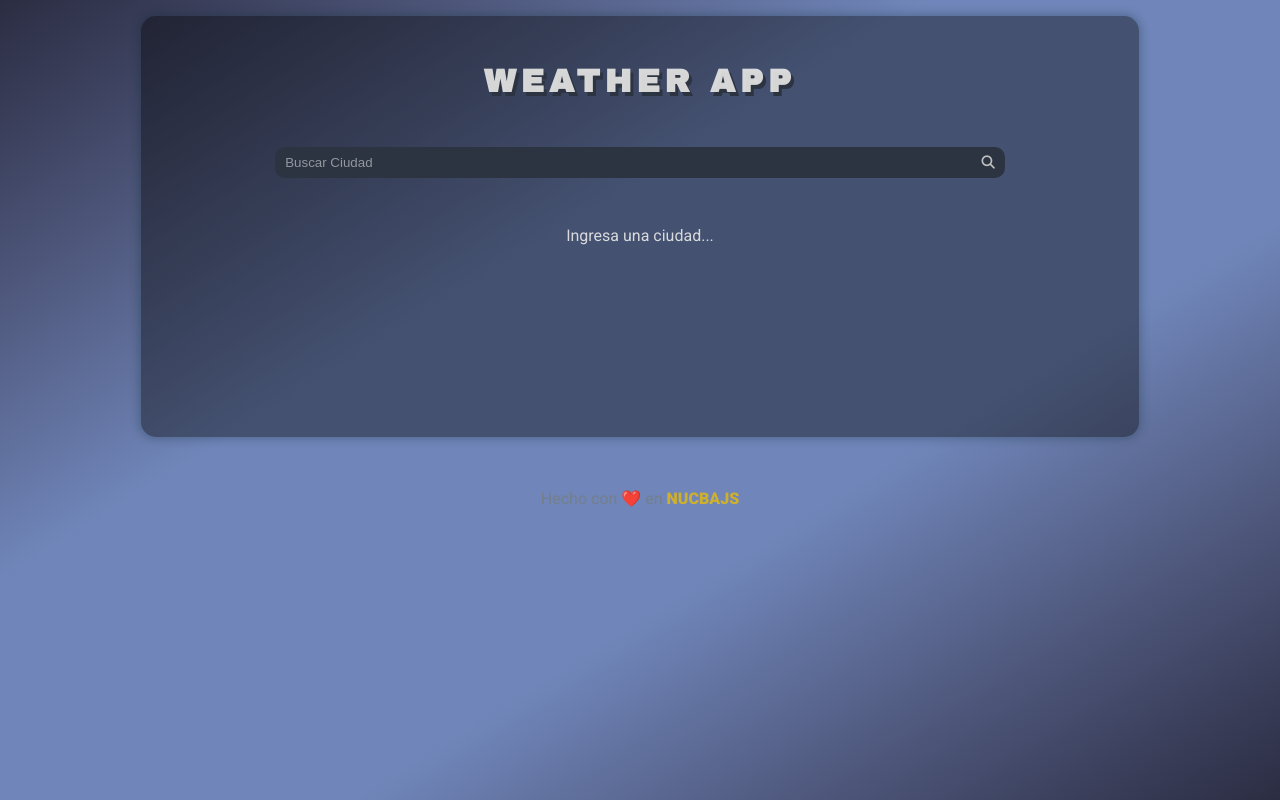
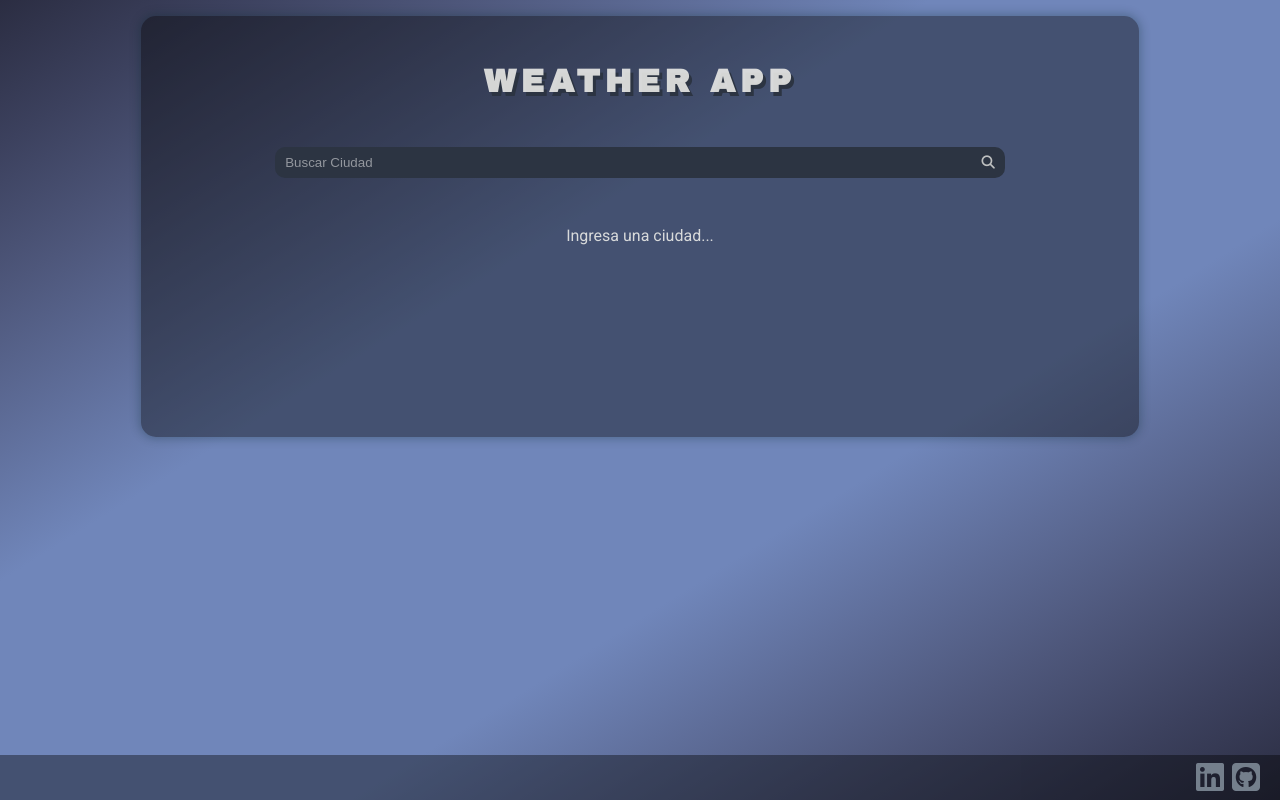
Before and after one commit to franvale581/weather-app, a plain HTML site: page index.html in a window 1280 px wide. Drawn offline with Linux system fonts and the light colour scheme.

Commit message:
project-finished

```diff
--- a/index.html
+++ b/index.html
@@ -50,7 +50,8 @@
         </div>
       </main>
       <footer>
-        <p>Hecho con ❤️ en <span>NUCBAJS</span></p>
+        <a href="https://www.linkedin.com/in/francisco-valero-3a3645281/" target="_blank"><i class="fa-brands fa-linkedin"></i></a>
+        <a href="https://github.com/franvale581" target="_blank"><i class="fa-brands fa-square-github"></i></a>
       </footer>
 
     <script src="./request.js"></script>
--- a/styles.css
+++ b/styles.css
@@ -217,17 +217,31 @@ input::placeholder {
 
 
 footer {
+  position: fixed;
+  bottom: 0;
+  height: 2.8rem;
   width: 100%;
+  display: flex;
+  justify-content: end;
+  padding: 0 20px 0 0;
+  align-items: center;
   text-align: center;
-  padding: 36px;
+  color: rgb(116, 127, 140);
+  background-color: #00000065;
+  font-style: italic;
+  font-size: 2rem;
+  gap: .5rem;
+}
+
+footer i {
   color: rgb(116, 127, 140);
 }
 
-footer span {
-  color: #ceb02c;
-  font-weight: 800;
+footer i:hover {
+  color: #fff;
+  transform: scale(1.05);
+  transition: all 0.2s ease-in-out;
 }
-
 .search-msg {
   width: 100%;
   text-align: center;
@@ -314,6 +328,12 @@ footer span {
   .weather-img-container img {
     width: 100%;
   }
+
+
+  footer {
+    justify-content: center;
+    padding: 0;
+  }
 }
 
 @media (max-width: 680px) {
```
